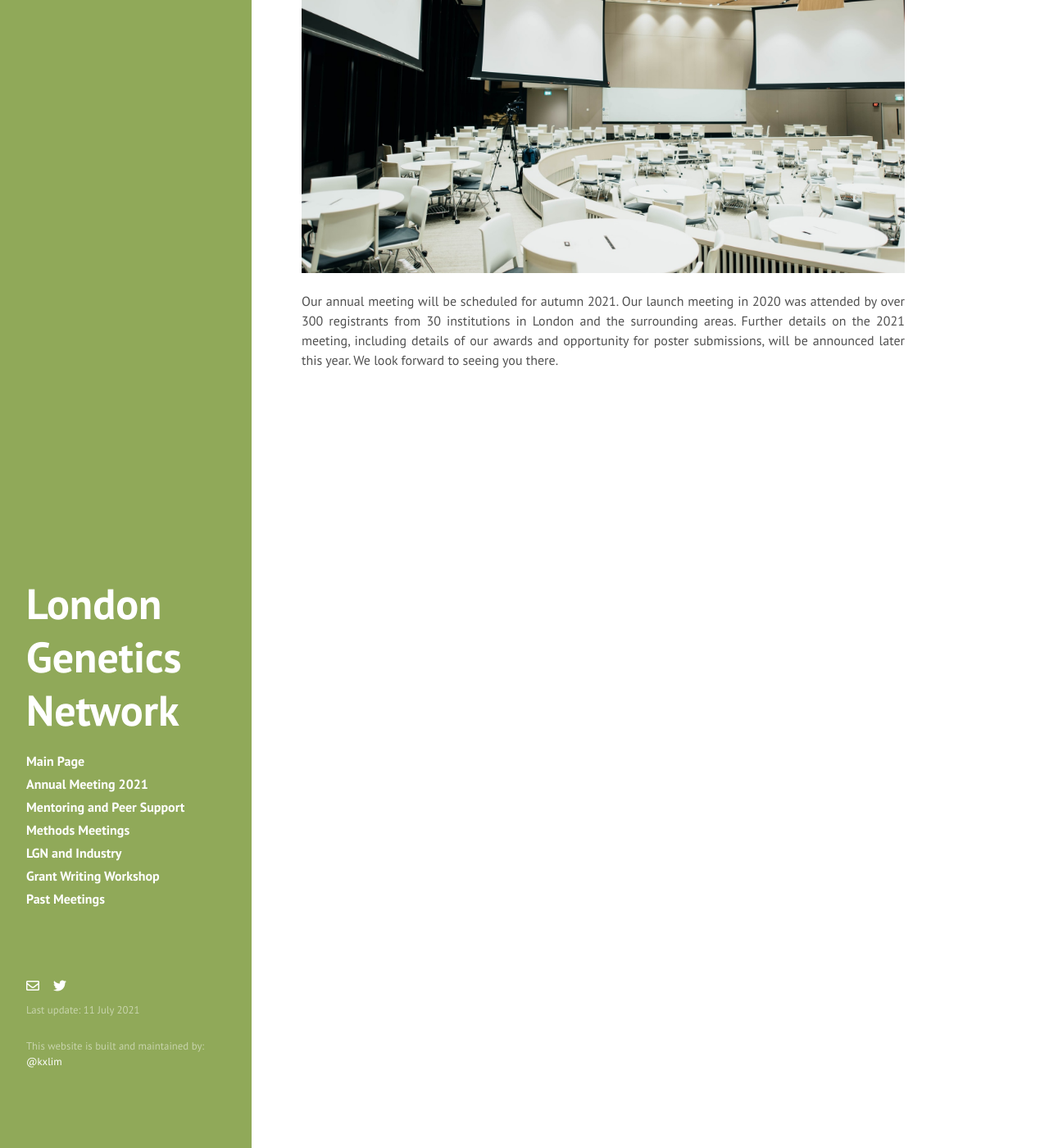
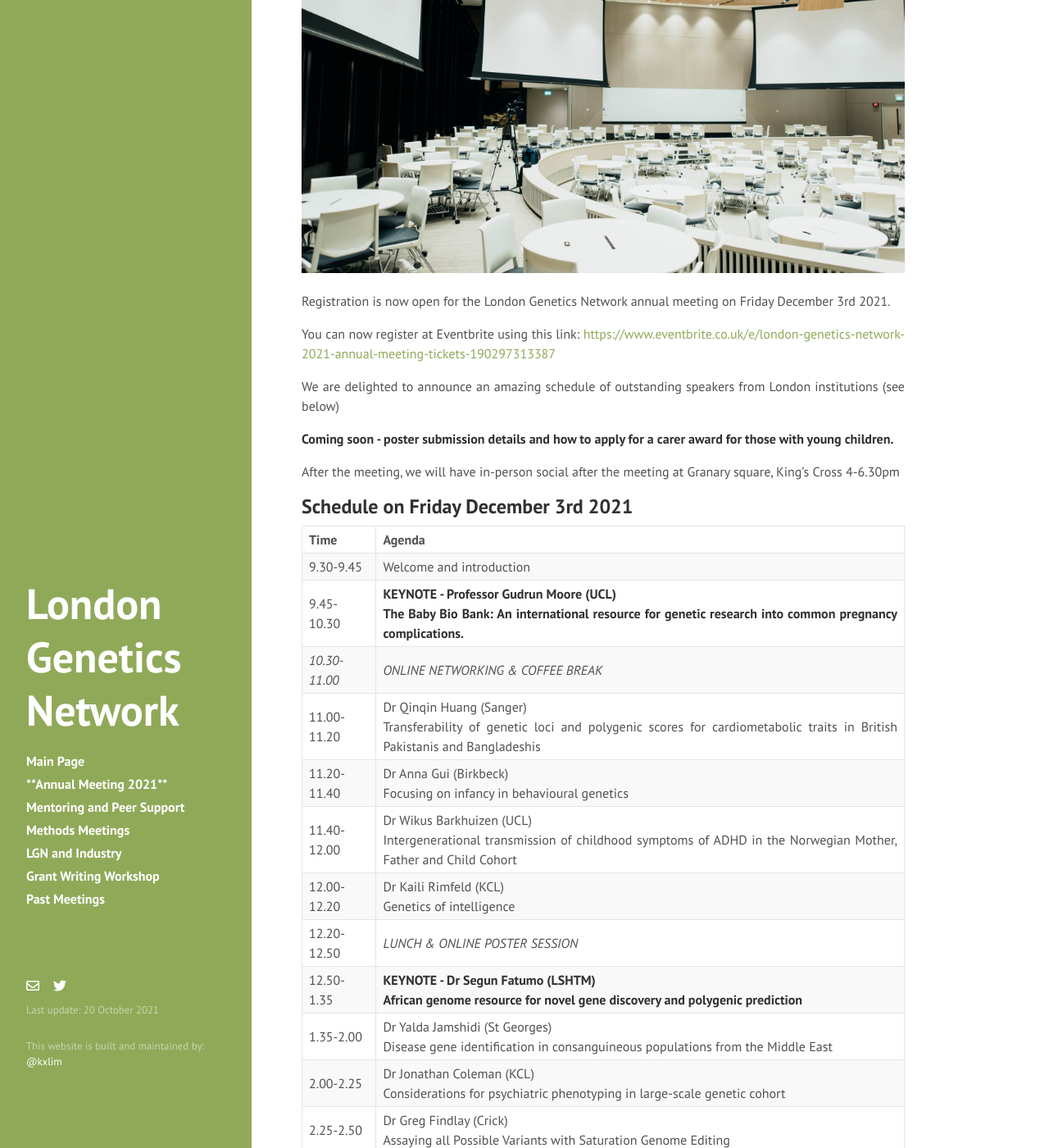
Before and after one commit to kai-lim/LondonGeneticsNetwork, a Jekyll site: the page built from annualmeeting.md, in a window 1280 px wide and 1400 px high, scrolled down 270 px. Shown: the whole window at 82% size. Built offline with Jekyll 4.4.1, drawn with Linux system fonts in a browser that asks for light colours; nearby versions of some CDN libraries; a style sheet for code colours, icons or effects is not loaded; some of the changed text lies outside the part shown.

Commit message:
update LGN meeting

```diff
--- a/_config.yml
+++ b/_config.yml
@@ -11,7 +11,7 @@ tagline:     ''
 description: ''
 url:         https://kai-lim.github.io/London_GenNet/
 baseurl:     /
-lastmod:    '11 July 2021'
+lastmod:    '20 October 2021'
 
 author:
   name:      'London Genetics Network'
--- a/_includes/sidebar.html
+++ b/_includes/sidebar.html
@@ -14,7 +14,7 @@
 	  {% endcomment %}
 
 	 <a class="sidebar-nav-item active" href="{{ "/" | relative_url }}index.html">Main Page</a>
-	 <a class="sidebar-nav-item active" href="{{ "/" | relative_url }}annualmeeting/">Annual Meeting 2021</a>
+	 <a class="sidebar-nav-item active" href="{{ "/" | relative_url }}annualmeeting/">**Annual Meeting 2021**</a>
 	 <a class="sidebar-nav-item active" href="{{ "/" | relative_url }}mentoring/">Mentoring and Peer Support</a>
 	 <a class="sidebar-nav-item active" href="{{ "/" | relative_url }}methods/">Methods Meetings</a>
 	 <a class="sidebar-nav-item active" href="{{ "/" | relative_url }}industry/">LGN and Industry</a>
--- a/annualmeeting.md
+++ b/annualmeeting.md
@@ -1,10 +1,38 @@
 ---
 layout: page
-title: Annual Meeting 2021
+title: Annual Meeting 2021 - Register now!
 ---
 
 <p align="center">
   <img src="{{ "/" | relative_url }}assets/annualmeeting.jpg" width="100%" style="margin: 0px 0px"/>
   </p>
 
-Our annual meeting will be scheduled for autumn 2021. Our launch meeting in 2020 was attended by over 300 registrants from 30 institutions in London and the surrounding areas. Further details on the 2021 meeting, including details of our awards and opportunity for poster submissions, will be announced later this year. We look forward to seeing you there.
+Registration is now open for the London Genetics Network annual meeting on Friday December 3rd 2021.
+
+You can now register at Eventbrite using this link: [https://www.eventbrite.co.uk/e/london-genetics-network-2021-annual-meeting-tickets-190297313387](https://www.eventbrite.co.uk/e/london-genetics-network-2021-annual-meeting-tickets-190297313387)
+
+We are delighted to announce an amazing schedule of outstanding speakers from London institutions (see below)
+
+**Coming soon - poster submission details and how to apply for a carer award for those with young children.**
+
+After the meeting, we will have in-person social after the meeting at Granary square, King's Cross 4-6.30pm
+
+
+## Schedule on Friday December 3rd 2021
+
+| Time          	| Agenda                                                                                                                                                   	|
+|---------------	|----------------------------------------------------------------------------------------------------------------------------------------------------------	|
+| 9.30-9.45     	| Welcome and introduction <br>                                                                                                                            	|
+| 9.45-10.30    	| **KEYNOTE - Professor Gudrun Moore (UCL) <br> The Baby Bio Bank: An international resource for genetic research into common pregnancy complications.**   	|
+| *10.30-11.00* 	| *ONLINE NETWORKING & COFFEE BREAK*                                                                                                                       	|
+| 11.00-11.20   	| Dr Qinqin Huang (Sanger) <br> Transferability of genetic loci and polygenic scores for cardiometabolic traits in British Pakistanis and Bangladeshis     	|
+| 11.20-11.40   	| Dr Anna Gui (Birkbeck) <br> Focusing on infancy in behavioural genetics                                                                                  	|
+| 11.40-12.00   	| Dr Wikus Barkhuizen (UCL) <br> Intergenerational transmission of childhood symptoms of ADHD in the Norwegian Mother, Father and Child Cohort             	|
+| 12.00-12.20   	| Dr Kaili Rimfeld (KCL) <br> Genetics of intelligence                                                                                                     	|
+| 12.20-12.50   	| *LUNCH & ONLINE POSTER SESSION*                                                                                                                          	|
+| 12.50-1.35    	| **KEYNOTE - Dr Segun Fatumo (LSHTM) <br> African genome resource for novel gene discovery and polygenic prediction**                                     	|
+| 1.35-2.00     	| Dr Yalda Jamshidi (St Georges) <br> Disease gene identification in consanguineous populations from the Middle East                                       	|
+| 2.00-2.25     	| Dr Jonathan Coleman (KCL) <br> Considerations for psychiatric phenotyping in large-scale genetic cohort                                                  	|
+| 2.25-2.50     	| Dr Greg Findlay (Crick) <br> Assaying all Possible Variants with Saturation Genome Editing                                                               	|
+| 3.00-3.20     	| ECR Poster Awards (independent poster judging committee)                                                                                                 	|
+| 3.20-3.30     	| Closing remarks                                                                                                                                          	|
```
Also changed, not shown: methods.md (+0 -12 lines).
